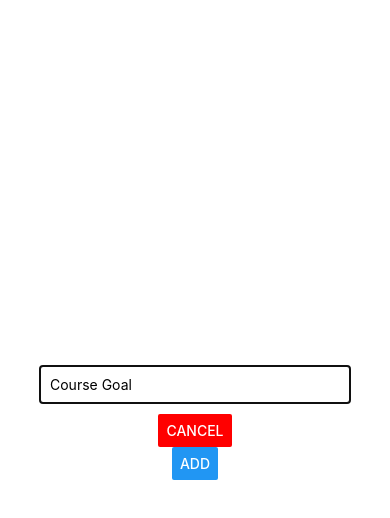
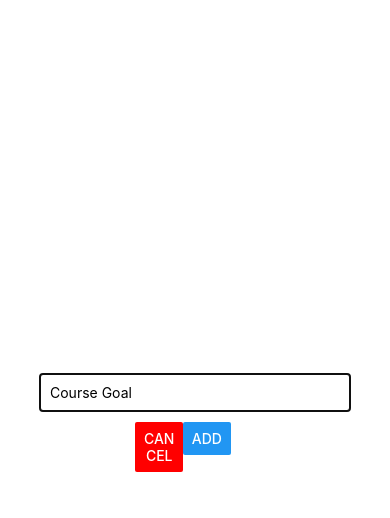
Before and after one commit to bomazani/nr-complete-guide, a React Native app: screen / in a window 390 px wide. Both pictures are taken after a click on the button "ADD NEW GOAL". Shown: the top 518 px of the page. Built offline with nearby package versions, Linux system fonts and the light colour scheme.

Commit message:
Added additional styling to the 'CANCEL' and 'ADD' buttons.

```diff
--- a/components/GoalInput.js
+++ b/components/GoalInput.js
@@ -22,8 +22,14 @@ const GoalInput = props => {
                 onChangeText={goalInputHandler}
                 value={enteredGoal}
                 />
-                <Button title="CANCEL" color="red" onPress={props.onCancel} />
-                <Button title="ADD" onPress={addGoalHandler} />
+                <View style={styles.modalButtons}>
+                    <View style={styles.button}>
+                        <Button title="CANCEL" color="red" onPress={props.onCancel} />
+                    </View>
+                    <View style={styles.button}>
+                        <Button title="ADD" onPress={addGoalHandler} />
+                    </View>
+                </View>
             </View>
         </Modal>
     )
@@ -42,7 +48,15 @@ const styles=StyleSheet.create({
         borderWidth: 1,
         padding: 10,
         marginBottom: 10
+    },
+    modalButtons: {
+        flexDirection: 'row',
+    },
+    button: {
+        width: '40%',
+        backgroundColor: '#ffffff25'
     }
+
     });
 
 export default GoalInput;
```
